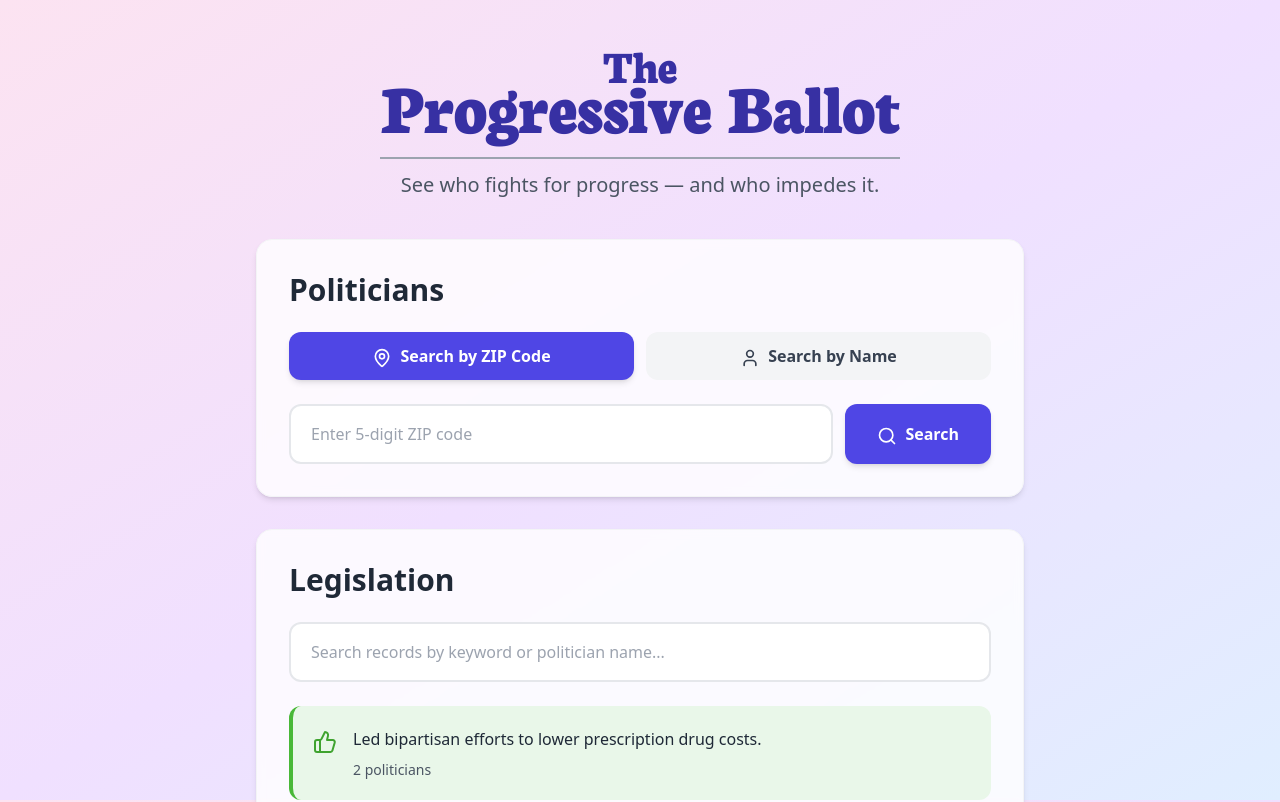
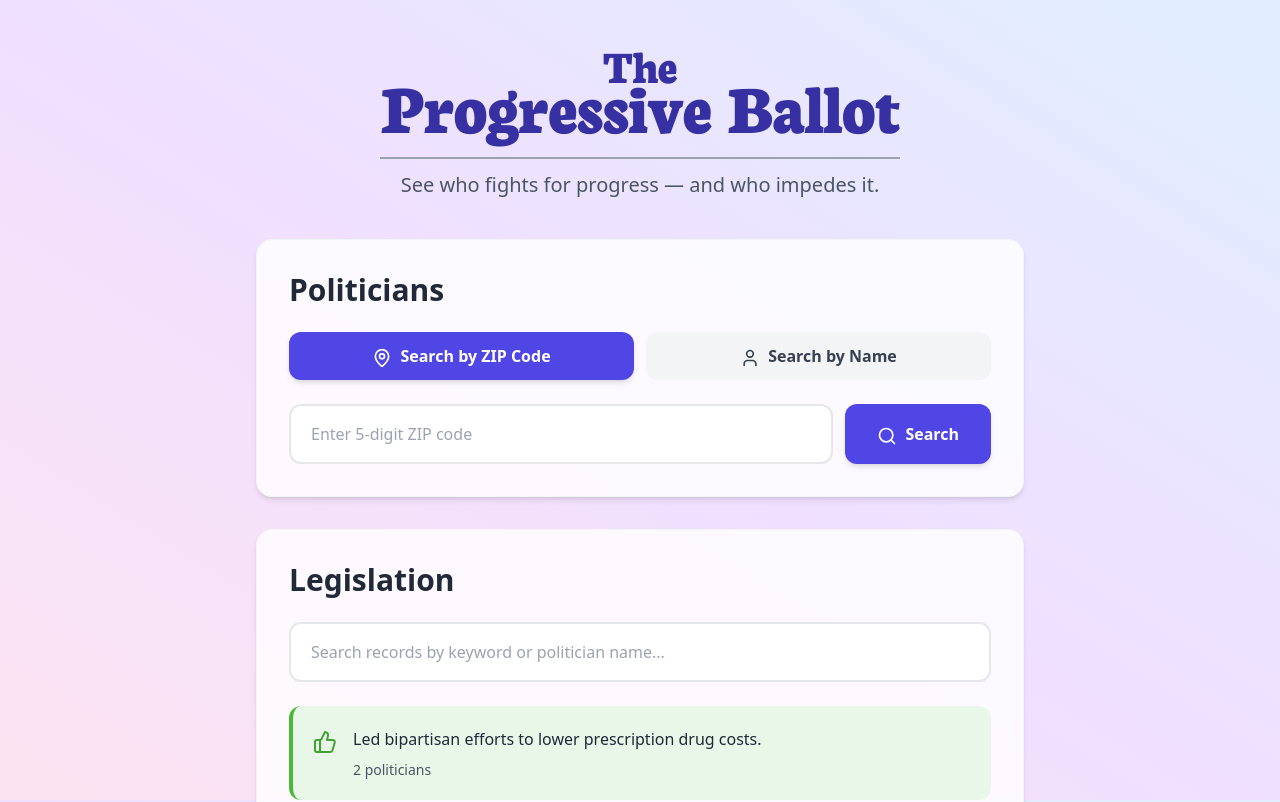
Before and after one commit to ProgressiveBallot/ProgressiveBallot.github.io, a React (Create React App) app: page / in a window 1280 px wide. Shown: the top 802 px of the page. Built offline with nearby package versions, Linux system fonts and the light colour scheme.

Commit message:
Changing theme

```diff
--- a/src/index.css
+++ b/src/index.css
@@ -11,12 +11,14 @@
 
 
 body {
-  background: linear-gradient(to bottom right, #fce3f1, #f0e0ff, #e0eeff);
+  background: linear-gradient(to bottom left, #e0eeff, #f0e0ff, #fce3f1);
   background-attachment: fixed;
 }
 
+/*
 @media (max-width: 640px) {
   body {
     background: linear-gradient(to bottom right, #e0eeff, #f0e0ff, #fce3f1);
   }
 }
+*/
```
